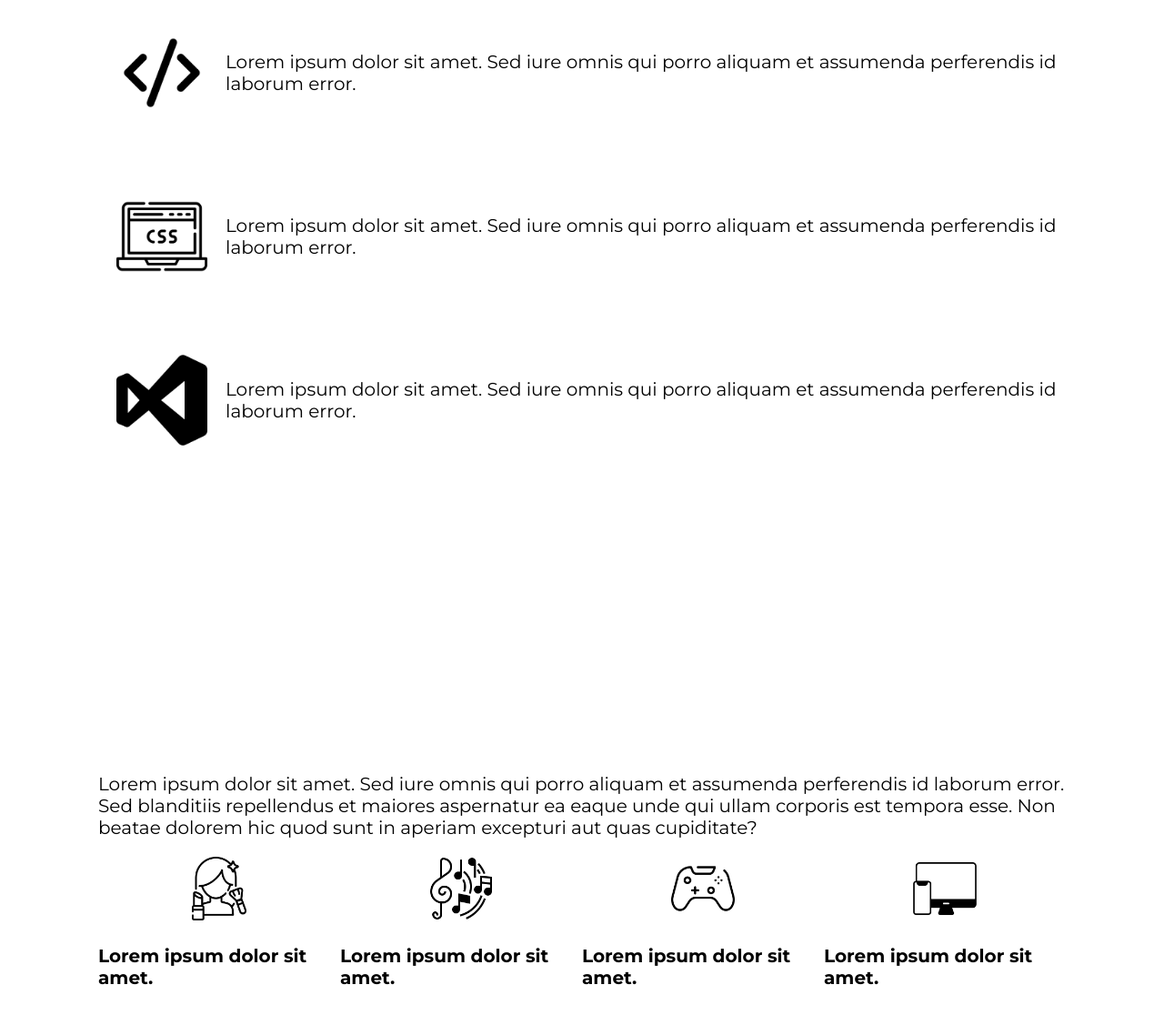
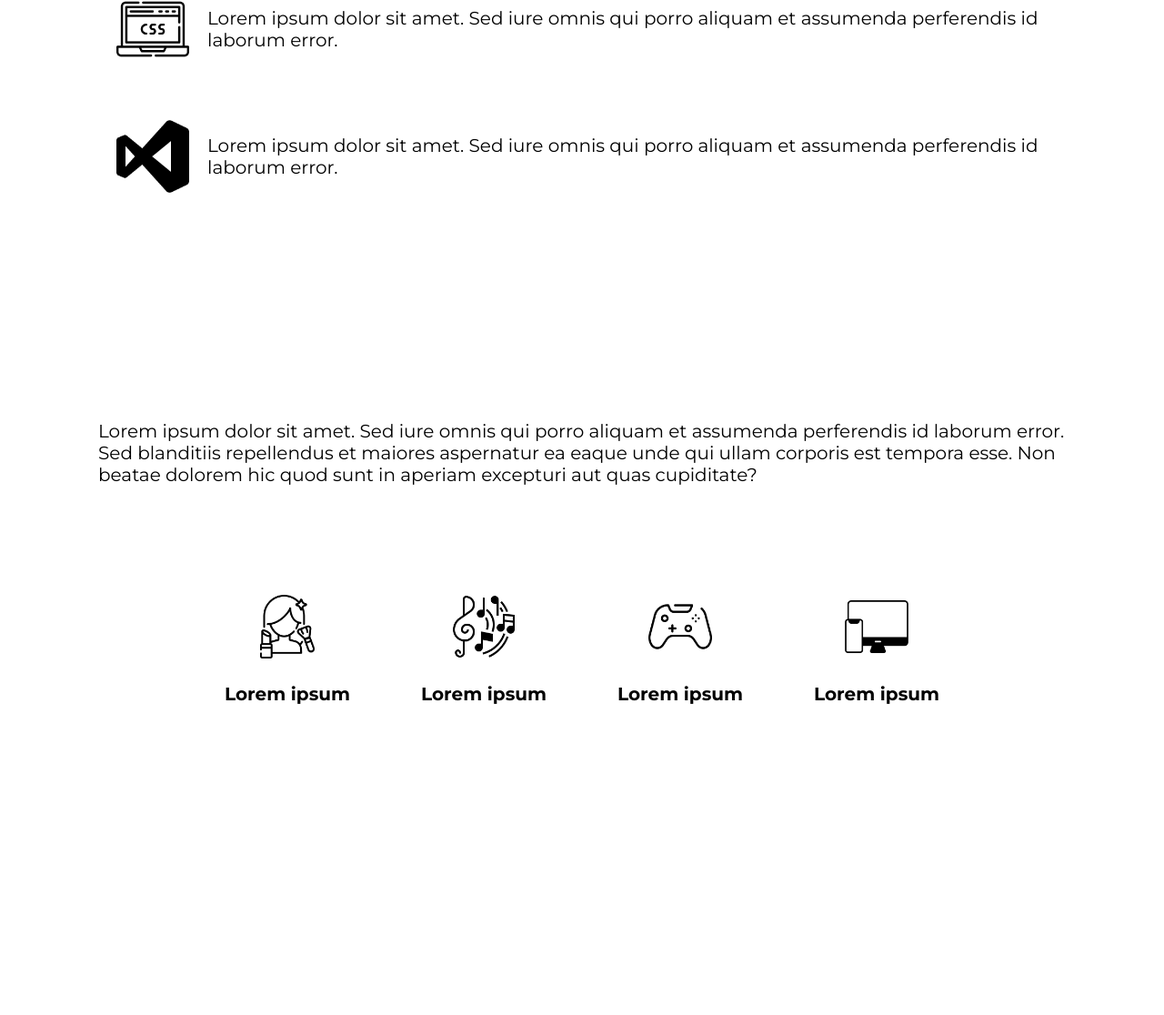
Before and after one commit to kimcnsouza/portifolio, a plain HTML site: page about.html in a window 1280 px wide. Shown: the part 1226-2342 px from the top of the page at 91% size. Drawn offline with Linux system fonts and the light colour scheme; a web font is replaced by a local one.

Commit message:
Ajustes dos paddings

```diff
--- a/about.html
+++ b/about.html
@@ -52,19 +52,19 @@
         <section class="minhasPaixoes__cards">
             <div class="minhasPaixoes__cards__cartao">
                 <img class="minhasPaixoes__cards__imagem" src="./images/imagem-autocuidado.png" alt="Imagem sobre autocuidado">
-                <h4 class="minhasPaixoes__cards__texto">Lorem ipsum dolor sit amet.</h4>
+                <h4 class="minhasPaixoes__cards__texto">Lorem ipsum</h4>
             </div>
             <div class="minhasPaixoes__cards__cartao">
                 <img class="minhasPaixoes__cards__imagem" src="./images/imagem-notas-musicais.png" alt="Imagem sobre musica ">
-                <h4 class="minhasPaixoes__cards__texto">Lorem ipsum dolor sit amet.</h4>
+                <h4 class="minhasPaixoes__cards__texto">Lorem ipsum</h4>
             </div>
             <div class="minhasPaixoes__cards__cartao">
                 <img class="minhasPaixoes__cards__imagem" src="./images/imagem-jogos.png" alt="Imagem sobre jogos">
-                <h4 class="minhasPaixoes__cards__texto">Lorem ipsum dolor sit amet.</h4>
+                <h4 class="minhasPaixoes__cards__texto">Lorem ipsum</h4>
             </div>
             <div class="minhasPaixoes__cards__cartao">
                 <img class="minhasPaixoes__cards__imagem" src="./images/imagem-tecnologia.png" alt="Imagens sobre tecnologia">
-                <h4 class="minhasPaixoes__cards__texto">Lorem ipsum dolor sit amet.</h4>
+                <h4 class="minhasPaixoes__cards__texto">Lorem ipsum</h4>
             </div>
         </section>
         </section>
--- a/styles/style-layout.css
+++ b/styles/style-layout.css
@@ -16,7 +16,7 @@
     display: flex;
     flex-direction: row;
     align-items: center;
-    padding: 300px 100px;
+    padding: 200px 170px;
 }
 
 .resumo__foto{
@@ -31,25 +31,26 @@
     flex-direction: row;
     justify-content: flex-start;
     align-items: center;
-    padding: 20px 100px;
+    padding: 10px 100px;
 }
 
 .skills__cards__imagens{
-    height: 100px;
-    width: 100px;
+    height: 80px;
+    width: 80px;
     padding: 20px;
 }
 
 /* section minhas Paixões*/
 
 .minhasPaixoes{
-    padding: 300px 100px;
+    padding: 200px 100px;
 }
 
 .minhasPaixoes__cards{
     display: flex;
     flex-direction: row;
     justify-content: space-around;
+    padding: 100px;
 }
 
 .minhasPaixoes__cards__cartao{
```
